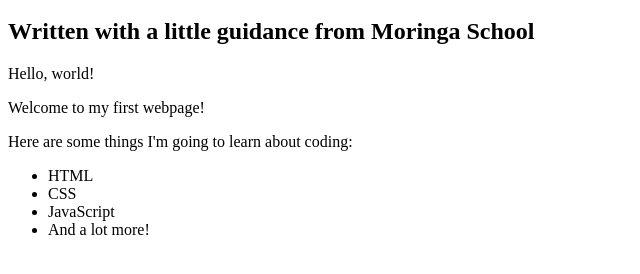
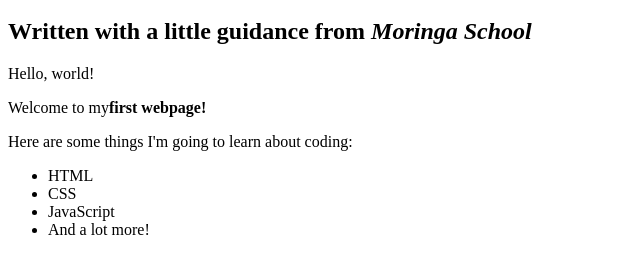
Before and after one commit to peninah-njeri/webpage, a plain HTML site: page my-first-web.html in a window 1280 px wide. Shown: the part 48-322 px from the top of the page, without its empty margins (0-640 px from the left). Drawn offline with Linux system fonts and the light colour scheme.

Commit message:
Added strong and em elements

```diff
--- a/my-first-web.html
+++ b/my-first-web.html
@@ -5,10 +5,10 @@
   </head>
   <body>
     <h1>My First Web</h1>
-    <h2>Written with a little guidance from Moringa School</h2>
+    <h2>Written with a little guidance from <em>Moringa School</em></h2>
 
     <p>Hello, world!</p>
-    <p>Welcome to my first webpage!</p>
+    <p>Welcome to my<strong>first webpage!</strong></p>
 
     <p>Here are some things I'm going to learn about coding:</p>
     <ul>
@@ -16,6 +16,7 @@
       <li>CSS</li>
       <li>JavaScript</li>
       <li>And a lot more!</li>
+
     </ul>
   </body>
 </html>
```
